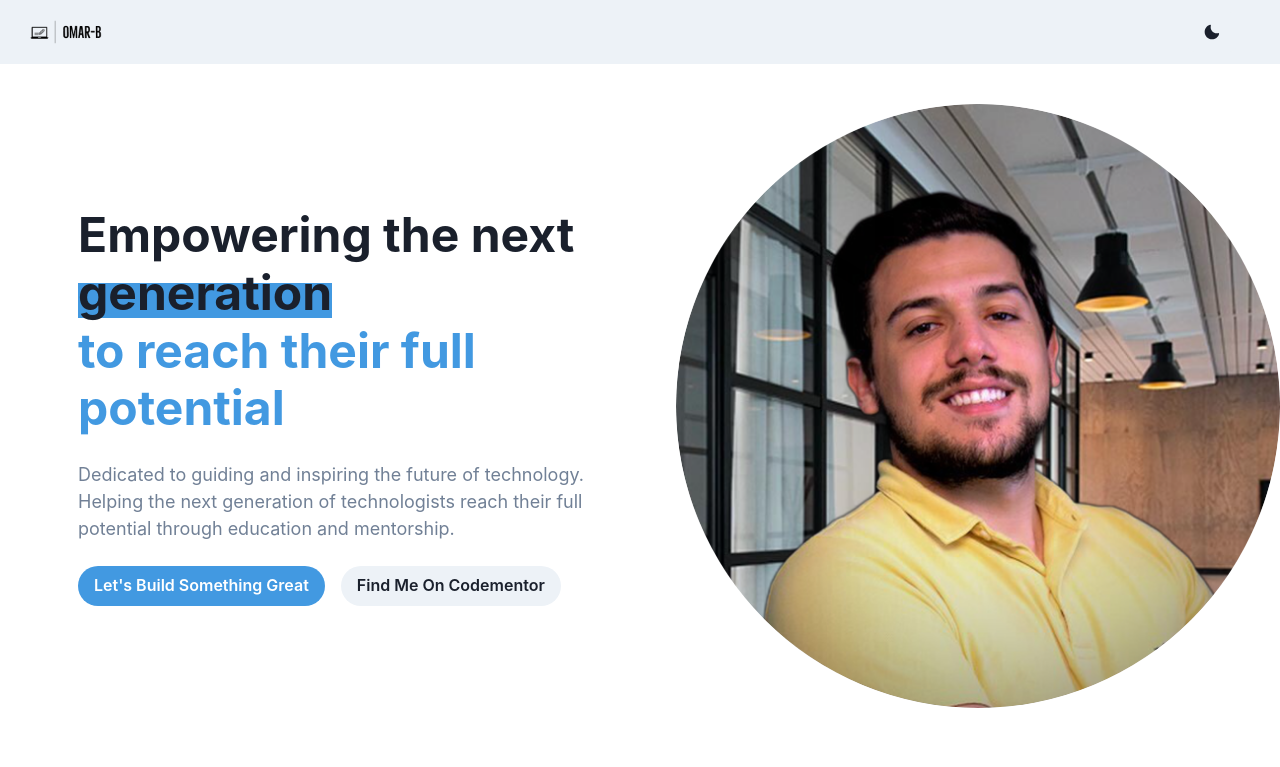
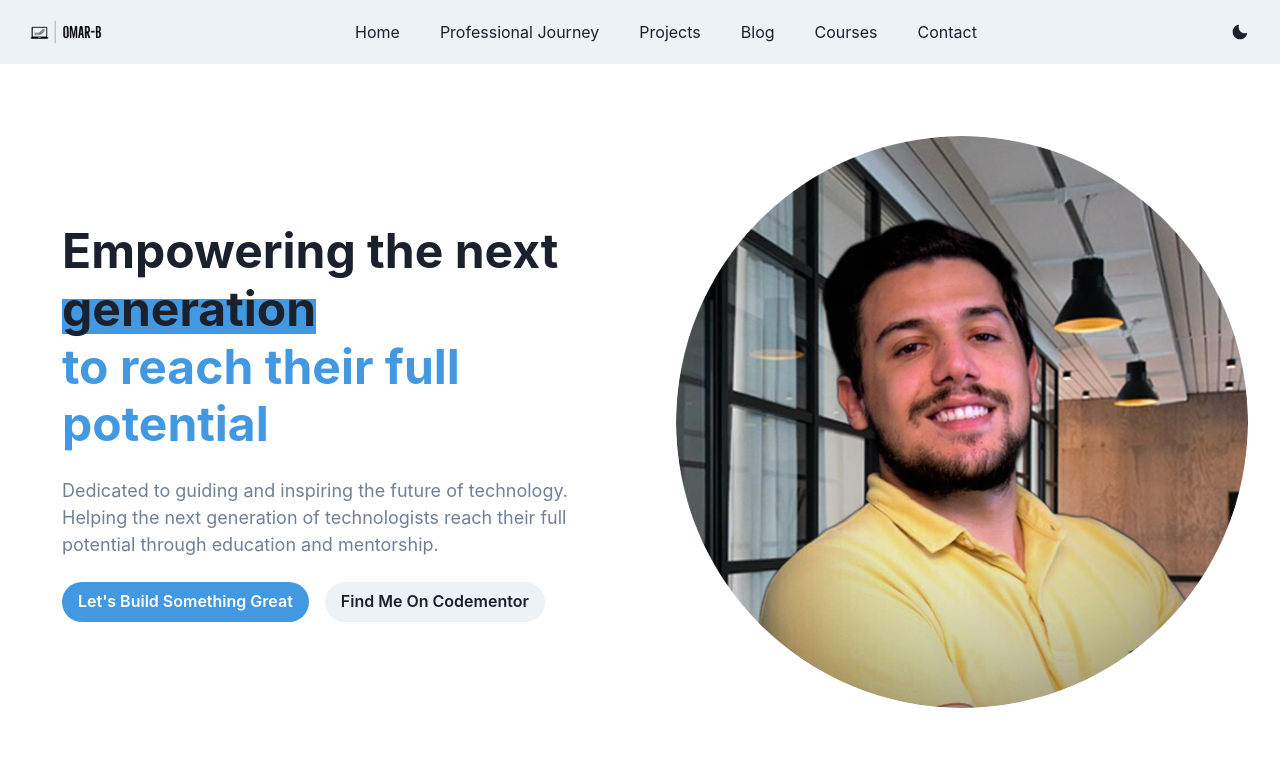
Before and after one commit to OmarBelguith/OmarBelguith.github.io, a Next.js app: page / in a window 1280 px wide. Shown: the top 767 px of the page. Built offline with nearby package versions, Linux system fonts and the light colour scheme.

Commit message:
adding navigation pages

```diff
--- a/src/components/About/index.tsx
+++ b/src/components/About/index.tsx
@@ -5,11 +5,8 @@ import {
     Box,
     Heading,
     Text,
-    Button,
     Image,
     Icon,
-    IconButton,
-    createIcon,
     IconProps,
     useColorModeValue,
   } from '@chakra-ui/react';
@@ -91,12 +88,6 @@ import Astraunot from '@/assets/astraunot-saying-hi.png';
     );
   }
 
-  const PlayIcon = createIcon({
-    displayName: 'PlayIcon',
-    viewBox: '0 0 58 58',
-    d:
-      'M28.9999 0.562988C13.3196 0.562988 0.562378 13.3202 0.562378 29.0005C0.562378 44.6808 13.3196 57.438 28.9999 57.438C44.6801 57.438 57.4374 44.6808 57.4374 29.0005C57.4374 13.3202 44.6801 0.562988 28.9999 0.562988ZM39.2223 30.272L23.5749 39.7247C23.3506 39.8591 23.0946 39.9314 22.8332 39.9342C22.5717 39.9369 22.3142 39.8701 22.0871 39.7406C21.86 39.611 21.6715 39.4234 21.5408 39.1969C21.4102 38.9705 21.3421 38.7133 21.3436 38.4519V19.5491C21.3421 19.2877 21.4102 19.0305 21.5408 18.8041C21.6715 18.5776 21.86 18.3899 22.0871 18.2604C22.3142 18.1308 22.5717 18.064 22.8332 18.0668C23.0946 18.0696 23.3506 18.1419 23.5749 18.2763L39.2223 27.729C39.4404 27.8619 39.6207 28.0486 39.7458 28.2713C39.8709 28.494 39.9366 28.7451 39.9366 29.0005C39.9366 29.2559 39.8709 29.507 39.7458 29.7297C39.6207 29.9523 39.4404 30.1391 39.2223 30.272Z',
-  });
 
   export const Blob = (props: IconProps) => {
     return (
--- a/src/components/Hero/index.tsx
+++ b/src/components/Hero/index.tsx
@@ -54,7 +54,7 @@ export default function Hero() {
           </Stack>
         </Stack>
       </Flex>
-      <Flex flex={1}>
+      <Flex p={8} flex={1} align={'center'} justify={'center'}>
         <Image
           alt={'Login Image'}
           objectFit={'cover'}
--- a/src/components/Navbar/index.tsx
+++ b/src/components/Navbar/index.tsx
@@ -2,28 +2,25 @@ import { ReactNode } from 'react';
 import {
   Box,
   Flex,
-  Avatar,
   Link,
   Button,
-  Menu,
-  MenuButton,
-  MenuList,
-  MenuItem,
-  MenuDivider,
+  useColorModeValue,
+  useColorMode,
+  Image,
+  IconButton,
   useDisclosure,
-  useColorModeValue,
+  HStack,
   Stack,
-  useColorMode,
-  Center,
 } from '@chakra-ui/react';
-import { MoonIcon, SunIcon } from '@chakra-ui/icons';
+import { CloseIcon, HamburgerIcon, MoonIcon, SunIcon } from '@chakra-ui/icons';
 import logoBlack from '@/assets/omar-b-logos_black.png';
 import logoWhite from '@/assets/omar-b-logos_white.png';
+import { navigation } from './navigation';
 const NavLink = ({ children }: { children: ReactNode }) => (
   <Link
-    px={2}
-    py={1}
-    rounded={'md'}
+    px={4}
+    py={2}
+    rounded={'lg'}
     _hover={{
       textDecoration: 'none',
       bg: useColorModeValue('gray.200', 'gray.700'),
@@ -36,40 +33,49 @@ const NavLink = ({ children }: { children: ReactNode }) => (
 export default function Nav() {
   const { colorMode, toggleColorMode } = useColorMode();
   const { isOpen, onOpen, onClose } = useDisclosure();
+
   return (
     <>
       <Box bg={useColorModeValue('gray.100', 'gray.900')} px={4}>
         <Flex h={16} alignItems={'center'} justifyContent={'space-between'}>
           <Box>
               <Link href={''}>
-              <img
+                <Image
                   src={colorMode === 'light' ? logoBlack.src : logoWhite.src}
                   alt={'logo'}
                   width={100}
                 />
               </Link>
             </Box>
-
-          <Flex alignItems={'center'}>
-            <Stack direction={'row'} spacing={7}>
+            <HStack
+              as={'nav'}
+              spacing={'2'}
+              display={{ base: 'none', md: 'flex' }}>
+              {navigation.map(({ label }, index) => (
+                <NavLink key={index}>{label}</NavLink>
+              ))}
+            </HStack>
+          <Box gap={4}>
             <Button onClick={toggleColorMode}>
               {colorMode === 'light' ? <MoonIcon /> : <SunIcon />}
             </Button>
-
-              <Menu>
-                <MenuButton
-                  as={Button}
-                  rounded={'full'}
-                  variant={'link'}
-                  cursor={'pointer'}
-                  minW={0}>
-                </MenuButton>
-                <MenuList alignItems={'center'}>
-                </MenuList>
-              </Menu>
+            <IconButton
+              size={'md'}
+              icon={isOpen ? <CloseIcon /> : <HamburgerIcon />}
+              aria-label={'Open Menu'}
+              display={{ md: 'none' }}
+              onClick={isOpen ? onClose : onOpen}
+            />
+          </Box>
+        </Flex>
+        {isOpen ? (
+            <Box pb={4} display={{ md: 'none' }}>
+              <Stack as={'nav'} spacing={4}>
+                {navigation.map(({ label }, index) => (
+                  <NavLink key={index}>{label}</NavLink>
+                ))}
               </Stack>
-          </Flex>
-        </Flex>
+            </Box>) : null}
       </Box>
     </>
   );
--- /dev/null
+++ b/src/components/Navbar/navigation.ts
@@ -0,0 +1,41 @@
+import type { IconType } from 'react-icons';
+import { FaBlog, FaCode, FaHome, FaSuitcase, FaGraduationCap, FaEnvelope } from 'react-icons/fa';
+export type NavItems = {
+    label: string;
+    href: string;
+    icon?: IconType;
+    children?: NavItems[];
+};
+
+export const navigation: NavItems[] = [
+    {
+        label: 'Home',
+        href: '/',
+        icon: FaHome,
+    },
+    {
+        label: 'Professional Journey',
+        href: '/professional-journey',
+        icon: FaSuitcase,
+    },
+    {
+        label: 'Projects',
+        href: '/projects',
+        icon: FaCode,
+    },
+    {
+        label: 'Blog',
+        href: '/blog',
+        icon: FaBlog,
+    },
+    {
+        label: 'Courses',
+        href: '/courses',
+        icon: FaGraduationCap,
+    },
+    {
+        label: 'Contact',
+        href: '/contact',
+        icon: FaEnvelope,
+    },
+];
--- a/src/pages/index.tsx
+++ b/src/pages/index.tsx
@@ -17,7 +17,7 @@ export default function Home() {
         <title>Omar Belghith</title>
         <meta name="description" content="Omar Belghith - Empowering aspiring technologists to reach their full potential by leveraging my extensive experience as a Full Stack Engineer and passion for mentorship." />
         <meta name="viewport" content="width=device-width, initial-scale=1" />
-        <link rel="icon" href="/favicon.ico" />
+        <link rel="icon" href="/omar-b-logos_white.ico" />
       </Head>
       <main>
         <Nav/>
```
Also changed, not shown: src/pages/professional-journey.tsx (added, +7 -0 lines), 2 other files (tests, documents, lock files or other folders). Lines whose indentation alone changed are shown as unchanged.
